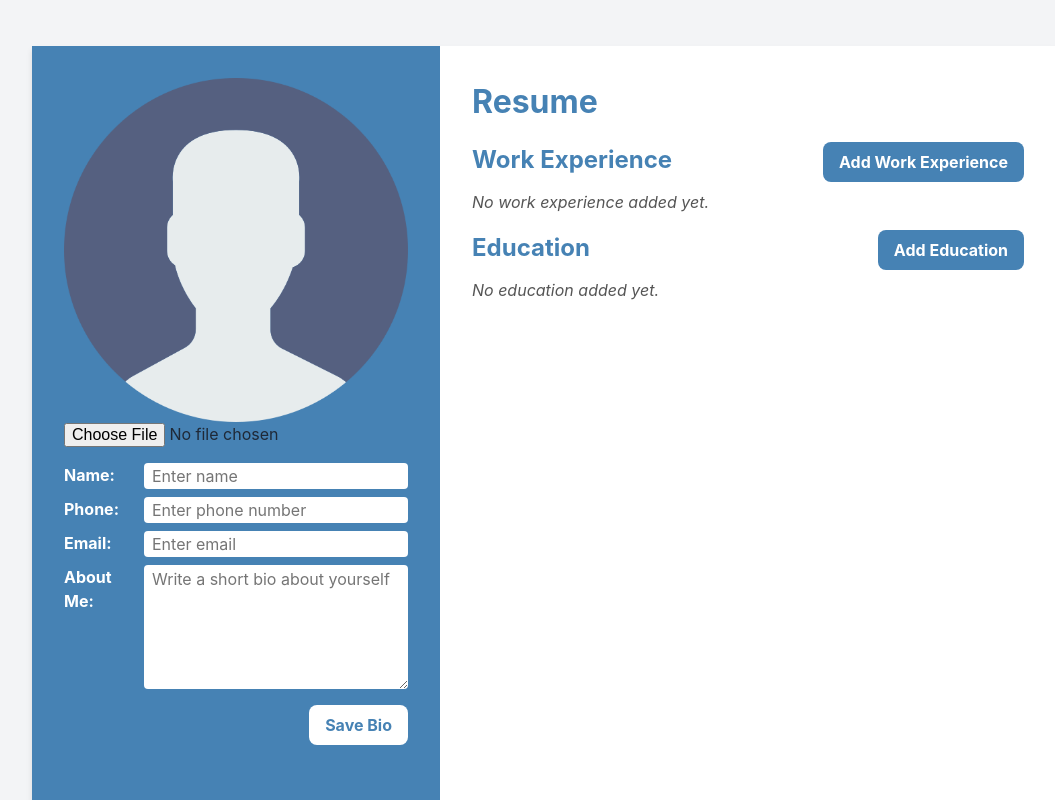
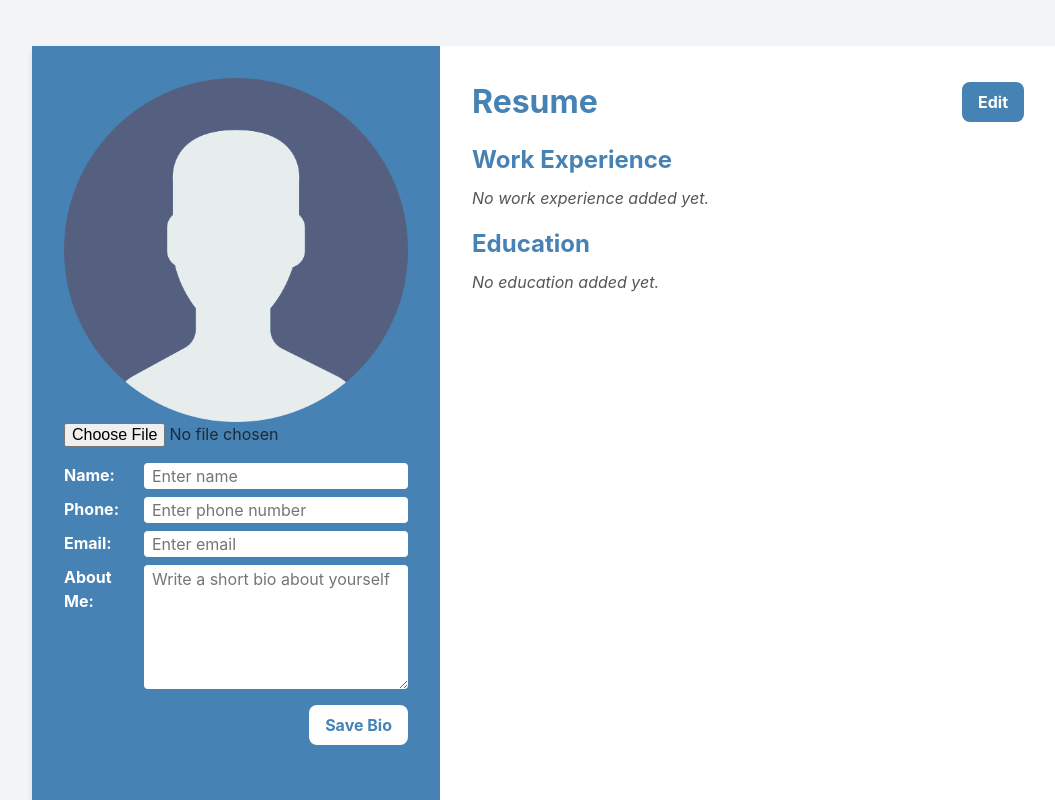
Before and after one commit to bugra-git/react-cv-app, a React (Vite) app: page / in a window 1280 px wide. Shown: the top 800 px of the page, without its empty margins (96-1151 px from the left). Built offline with nearby package versions, Linux system fonts and the light colour scheme.

Commit message:
Add Resume component with main edit state and render child components  accordingly

```diff
--- a/src/components/app.jsx
+++ b/src/components/app.jsx
@@ -1,16 +1,13 @@
 import Bio from "./bio.jsx";
 import ExperienceList from "./resume.jsx";
 import "../styles/app.css";
+import Resume from "./resume.jsx";
 
 function App() {
   return (
     <div className="app">
       <Bio />
-      <div className="resume">
-        <h1>Resume</h1>
-        <ExperienceList title="Work Experience" type="job" />
-        <ExperienceList title="Education" type="education" />
-      </div>
+      <Resume />
     </div>
   );
 }
--- a/src/components/resume.jsx
+++ b/src/components/resume.jsx
@@ -1,7 +1,7 @@
 import { useState } from "react";
 import "../styles/resume.css";
 
-function Experience({ type }) {
+function Experience({ type, resumeEditing }) {
   const [experience, setExperience] = useState({
     name: "",
     title: "",
@@ -39,7 +39,7 @@ function Experience({ type }) {
 
   return (
     <div className="experience-container">
-      {editing ? (
+      {resumeEditing && editing ? (
         <form onSubmit={handleSubmit}>
           <div className="labelInput">
             <label htmlFor="name">{config.nameLabel}:</label>
@@ -95,16 +95,18 @@ function Experience({ type }) {
               {formatDisplayDate(experience.endDate)}
             </p>
           </article>
+          {resumeEditing && (
             <button type="button" onClick={handleEdit}>
               Edit
             </button>
+          )}
         </div>
       )}
     </div>
   );
 }
 
-function ExperienceList({ title, type }) {
+function ExperienceList({ title, type, resumeEditing }) {
   const [items, setItems] = useState([]);
 
   const addItem = () => {
@@ -119,7 +121,7 @@ function ExperienceList({ title, type }) {
     <section className="expList">
       <div>
         <h2>{title}</h2>
-          <button onClick={addItem}>Add {title}</button>
+        {resumeEditing && <button onClick={addItem}>Add</button>}
       </div>
       {items.length === 0 ? (
         <p>No {title.toLowerCase()} added yet.</p>
@@ -128,11 +130,13 @@ function ExperienceList({ title, type }) {
           {items.map((item) => (
             <div key={item.id} className="expListItem">
               <li>
-                  <Experience type={type} />
+                <Experience type={type} resumeEditing={resumeEditing} />
               </li>
+              {resumeEditing && (
                 <button type="button" onClick={() => removeItem(item.id)}>
                   Delete
                 </button>
+              )}
             </div>
           ))}
         </ul>
@@ -141,4 +145,29 @@ function ExperienceList({ title, type }) {
   );
 }
 
-export default ExperienceList;
+function Resume() {
+  const [editing, setEditing] = useState(false);
+
+  return (
+    <div className="resume">
+      <div>
+        <h1>Resume</h1>
+        <button onClick={() => setEditing(!editing)}>
+          {editing ? "Save" : "Edit"}
+        </button>
+      </div>
+      <ExperienceList
+        title="Work Experience"
+        type="job"
+        resumeEditing={editing}
+      />
+      <ExperienceList
+        title="Education"
+        type="education"
+        resumeEditing={editing}
+      />
+    </div>
+  );
+}
+
+export default Resume;
--- a/src/styles/resume.css
+++ b/src/styles/resume.css
@@ -1,15 +1,16 @@
 .expList > div {
   display: flex;
-  justify-content: space-between;
+  gap: 16px;
+  align-items: center;
 }
 
 .expList > div > button {
   background-color: var(--primary-color);
   border: none;
-  border-radius: 8px;
+  border-radius: 4px;
   color: white;
   cursor: pointer;
-  padding: 8px 16px;
+  padding-inline: 8px;
   font-size: 1em;
   font-weight: bold;
 }
@@ -101,3 +102,20 @@
   border-radius: 4px;
   padding-inline: 8px;
 }
+
+.resume > div {
+  display: flex;
+  justify-content: space-between;
+  align-items: center;
+}
+
+.resume > div button {
+  background-color: var(--primary-color);
+  border: none;
+  border-radius: 8px;
+  color: white;
+  cursor: pointer;
+  padding: 8px 16px;
+  font-size: 1em;
+  font-weight: bold;
+}
```
Lines whose indentation alone changed are shown as unchanged.
